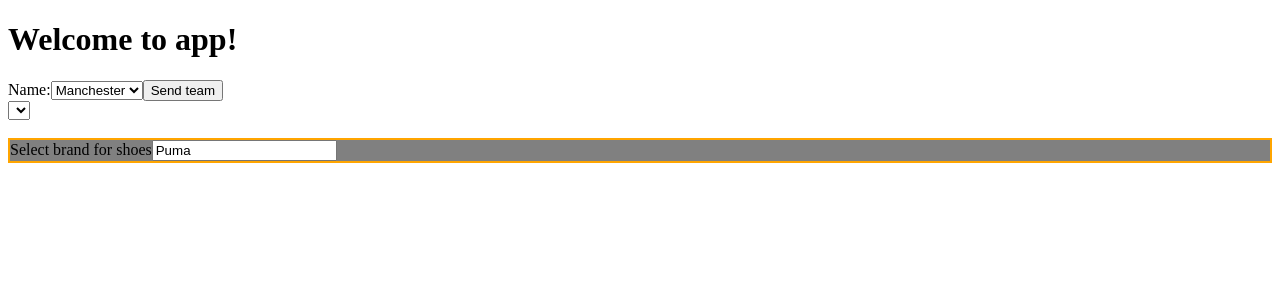
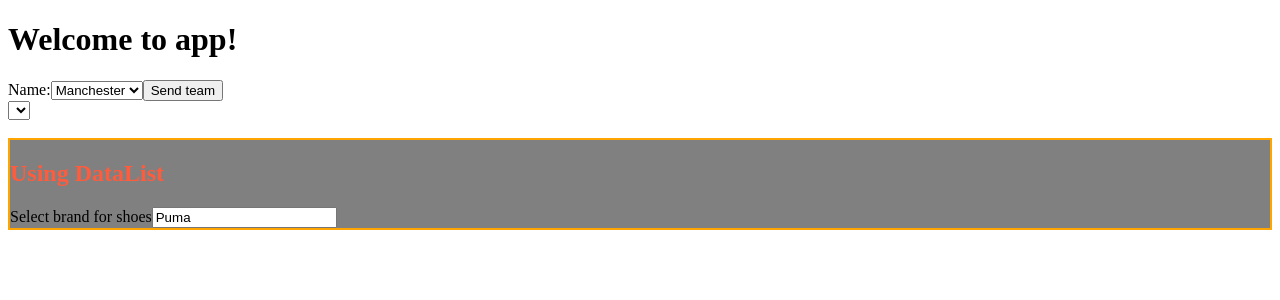
Before and after one commit to chandanch/selectng, an Angular app: page / in a window 1280 px wide. Shown: the top 300 px of the page. Built offline with nearby package versions, Linux system fonts and the light colour scheme.

Commit message:
using style property binding for dynamic styling

```diff
--- a/src/app/app.component.html
+++ b/src/app/app.component.html
@@ -18,6 +18,7 @@
 </div>
 <br>
 <div [ngStyle]="dataListStyle">
+  <h2 [style.color]="dataListHeadingColor">Using DataList</h2>
   <label>Select brand for shoes</label>
   <input list="brands" name="brandsInput" [(ngModel)]="activeBrand" (change)="getBrand($event.target.value)">
   <datalist id="brands">
--- a/src/app/app.component.ts
+++ b/src/app/app.component.ts
@@ -18,6 +18,7 @@ export class AppComponent implements OnInit {
   activePlayer;
   activeBrand;
   selectStyle;
+  protected dataListHeadingColor = '#FF5B3D';
   protected dataListStyle = {
     'border': '2px solid orange',
     'background-color': 'grey'
@@ -89,6 +90,7 @@ export class AppComponent implements OnInit {
     } else {
       this.dataListStyle['border'] = '2px dotted green';
       this.dataListStyle['background-color'] = 'white';
+      this.dataListHeadingColor = '#0f10ff';
     }
   }
 }
```
